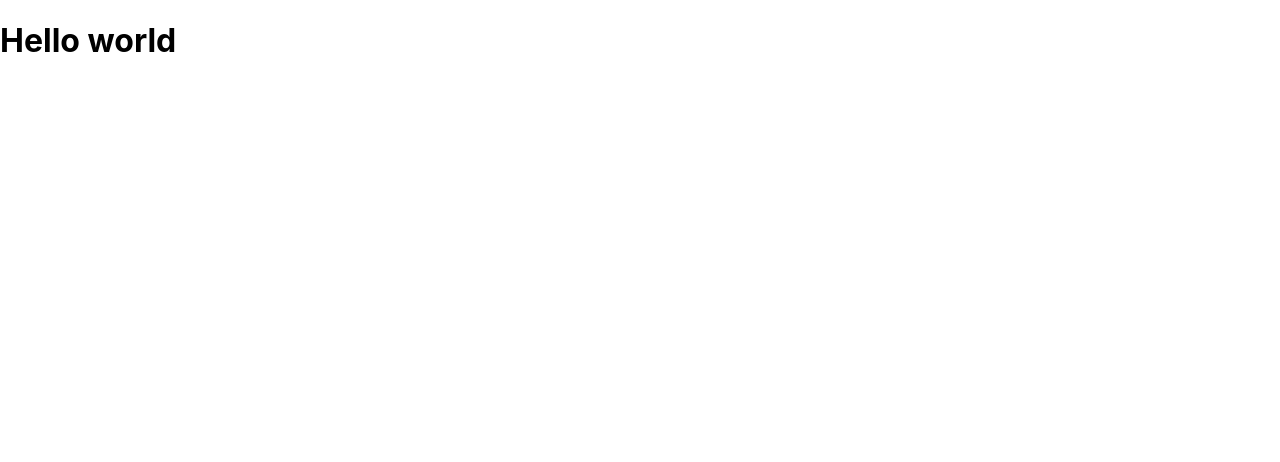
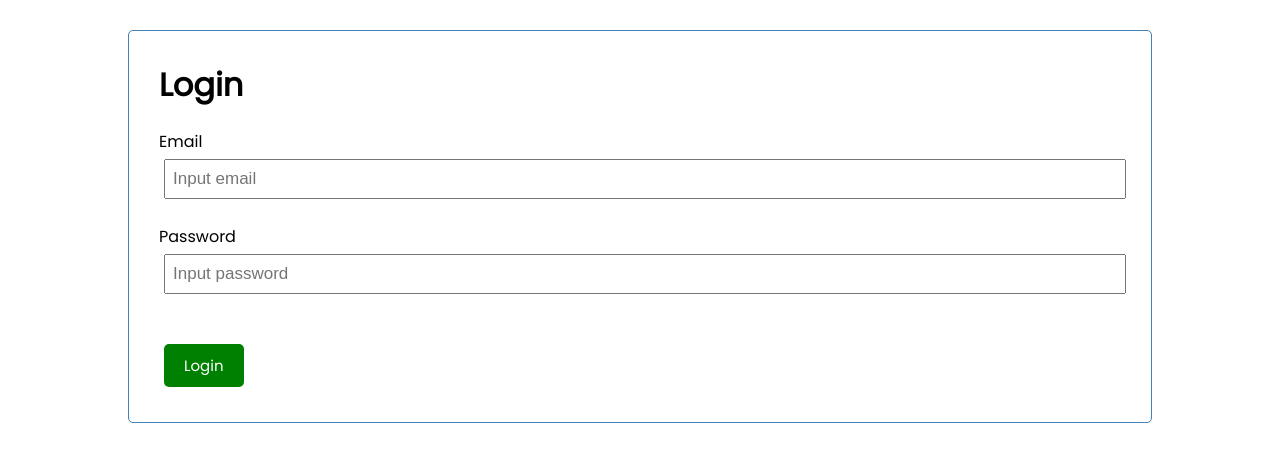
Before and after one commit to lkng95/TT2_3, a React (Create React App) app in the folder budget-buddy/: page / in a window 1280 px wide. Shown: the top 462 px of the page. Built offline with nearby package versions, Linux system fonts and the light colour scheme.

Commit message:
Added proper login page WITHOUT firebase function yet

```diff
--- a/budget-buddy/src/App.js
+++ b/budget-buddy/src/App.js
@@ -1,4 +1,3 @@
-import logo from "./logo.svg";
 import { BrowserRouter, Routes, Route } from "react-router-dom";
 import LoginPage from "./pages/LoginPage";
 import "./App.css";
--- /dev/null
+++ b/budget-buddy/src/components/Button.js
@@ -0,0 +1,25 @@
+import PropTypes from "prop-types";
+
+function Button({ color, text, onClick }) {
+  return (
+    <button
+      className="btn"
+      style={{ backgroundColor: color }}
+      onClick={onClick}
+    >
+      {text}
+    </button>
+  );
+}
+
+Button.defaultProps = {
+  color: "black",
+  text: "Button",
+};
+
+Button.propTypes = {
+  color: PropTypes.string,
+  text: PropTypes.string,
+};
+
+export default Button;
--- a/budget-buddy/src/index.css
+++ b/budget-buddy/src/index.css
@@ -1,13 +1,113 @@
-body {
+@import url("https://fonts.googleapis.com/css2?family=Poppins:wght@300;400&display=swap");
+
+* {
+  box-sizing: border-box;
   margin: 0;
-  font-family: -apple-system, BlinkMacSystemFont, 'Segoe UI', 'Roboto', 'Oxygen',
-    'Ubuntu', 'Cantarell', 'Fira Sans', 'Droid Sans', 'Helvetica Neue',
-    sans-serif;
-  -webkit-font-smoothing: antialiased;
-  -moz-osx-font-smoothing: grayscale;
+  padding: 0;
 }
 
-code {
-  font-family: source-code-pro, Menlo, Monaco, Consolas, 'Courier New',
-    monospace;
+body {
+  font-family: "Poppins", sans-serif;
 }
+
+.container {
+  max-width: 80%;
+  height: 100%;
+  margin: 30px auto;
+  overflow: auto;
+  min-height: 80%;
+  border: 1px solid steelblue;
+  padding: 30px;
+  border-radius: 5px;
+}
+
+.header {
+  display: flex;
+  justify-content: space-between;
+  align-items: center;
+  margin-bottom: 20px;
+}
+
+.btn {
+  display: inline-block;
+  background: #000;
+  color: #fff;
+  border: none;
+  padding: 10px 20px;
+  margin: 5px;
+  border-radius: 5px;
+  cursor: pointer;
+  text-decoration: none;
+  font-size: 15px;
+  font-family: inherit;
+}
+
+.btn:focus {
+  outline: none;
+}
+
+.btn:active {
+  transform: scale(0.98);
+}
+
+.btn-block {
+  display: block;
+  width: 100%;
+}
+
+.task {
+  background: #f4f4f4;
+  margin: 5px;
+  padding: 10px 20px;
+  cursor: pointer;
+}
+
+.task.reminder {
+  border-left: 5px solid green;
+}
+
+.task h3 {
+  display: flex;
+  align-items: center;
+  justify-content: space-between;
+}
+
+.add-form {
+  margin-bottom: 40px;
+}
+
+.form-control {
+  margin: 20px 0;
+}
+
+.form-control label {
+  display: block;
+}
+
+.form-control input {
+  width: 100%;
+  height: 40px;
+  margin: 5px;
+  padding: 3px 7px;
+  font-size: 17px;
+}
+
+.form-control-check {
+  display: flex;
+  align-items: center;
+  justify-content: space-between;
+}
+
+.form-control-check label {
+  flex: 1;
+}
+
+.form-control-check input {
+  flex: 2;
+  height: 20px;
+}
+
+footer {
+  margin-top: 30px;
+  text-align: center;
+}
--- a/budget-buddy/src/pages/LoginPage.js
+++ b/budget-buddy/src/pages/LoginPage.js
@@ -1,9 +1,46 @@
 import React from "react";
+import { useState, useEffect } from "react";
+import Button from "../components/Button";
+import firebase from "../firebase.js";
 
 function LoginPage() {
+  const auth = firebase.auth();
+
+  const [email, setEmail] = useState("");
+  const [password, setPassword] = useState("");
+
+  const login = () => {
+    console.log(email);
+    console.log(password);
+    console.log("Login called");
+  };
+
   return (
-    <div>
-      <h1>Hello world</h1>
+    <div className="LoginScreen">
+      <div className="container">
+        <h1>Login</h1>
+        <form className="add-form">
+          <div className="form-control">
+            <label>Email</label>
+            <input
+              type="text"
+              placeholder="Input email"
+              value={email}
+              onChange={(e) => setEmail(e.target.value)}
+            />
+          </div>
+          <div className="form-control">
+            <label>Password</label>
+            <input
+              type="text"
+              placeholder="Input password"
+              value={password}
+              onChange={(e) => setPassword(e.target.value)}
+            />
+          </div>
+        </form>
+        <Button color="green" text="Login" onClick={login} />
+      </div>
     </div>
   );
 }
```
